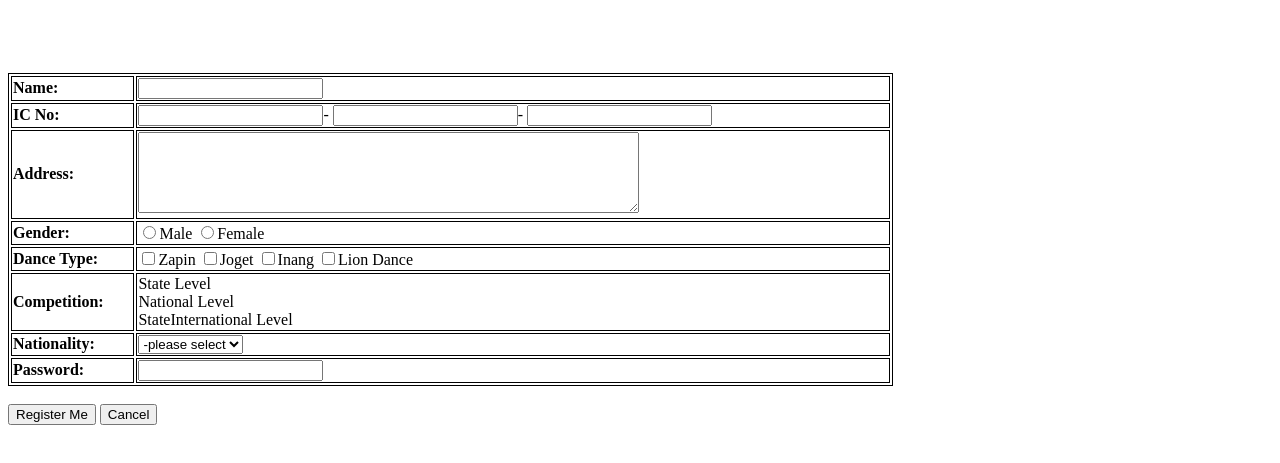
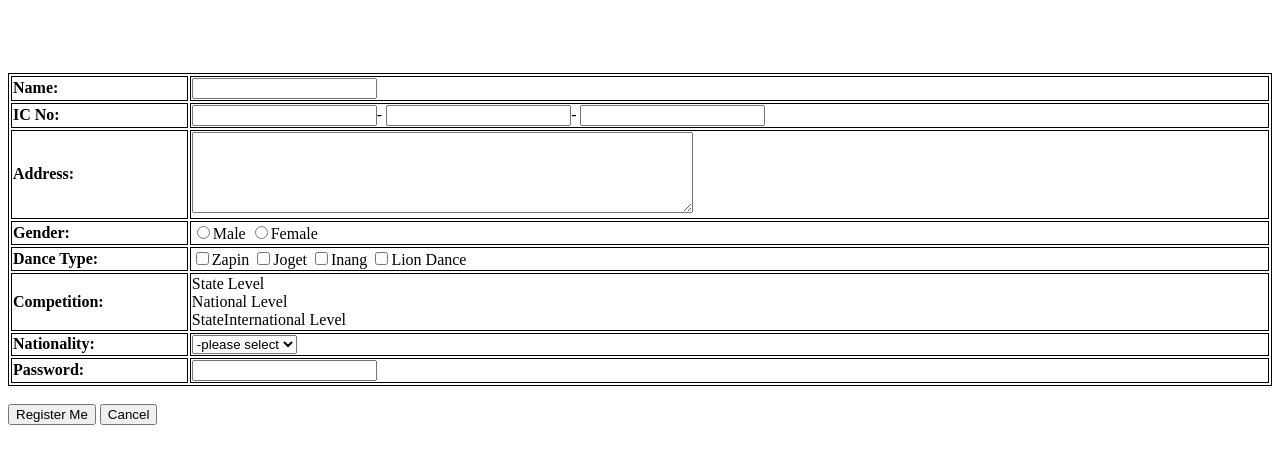
Before and after one commit to Haripriya11hp/htmlandcss, a plain HTML site: page index.html in a window 1280 px wide. Shown: the part 61-524 px from the top of the page. Drawn offline with Linux system fonts and the light colour scheme.

Commit message:
Update index.html

```diff
--- a/index.html
+++ b/index.html
@@ -24,7 +24,7 @@
 
 <body>
 	<h1>Registration Form : Dance Club</h1>
-	<table style="width:70%">
+	<table style="width:100%">
 		<tr>
 			<td><b>Name:</b></td>
 			<td><input type="text" id="name" name="name"></td><br>
```
